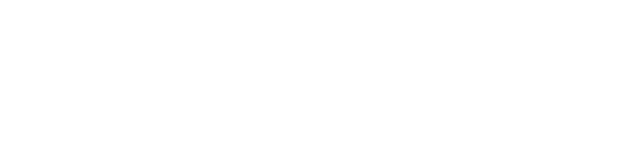
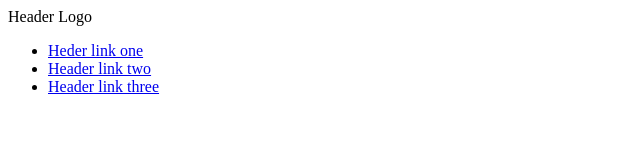
Before and after one commit to Zikasd/landing-page, a plain HTML site: page index.html in a window 1280 px wide. Shown: the whole page, without its empty margins (0-640 px from the left). Drawn offline with Linux system fonts and the light colour scheme.

Commit message:
Edit header html

```diff
--- a/index.html
+++ b/index.html
@@ -6,6 +6,15 @@
         <link rel="stylesheet" href="style.css">
     </head>
     <body>
-
+        <div class="header">
+            <div class="logo">Header Logo</div>
+            <div class="right-links">
+                <ul>
+                    <li><a href="#">Heder link one</a></li>
+                    <li><a href="#">Header link two</a></li>
+                    <li><a href="#">Header link three</a></li>
+                </ul>
+          </div>
+        </div>
     </body>
 </html>
```
